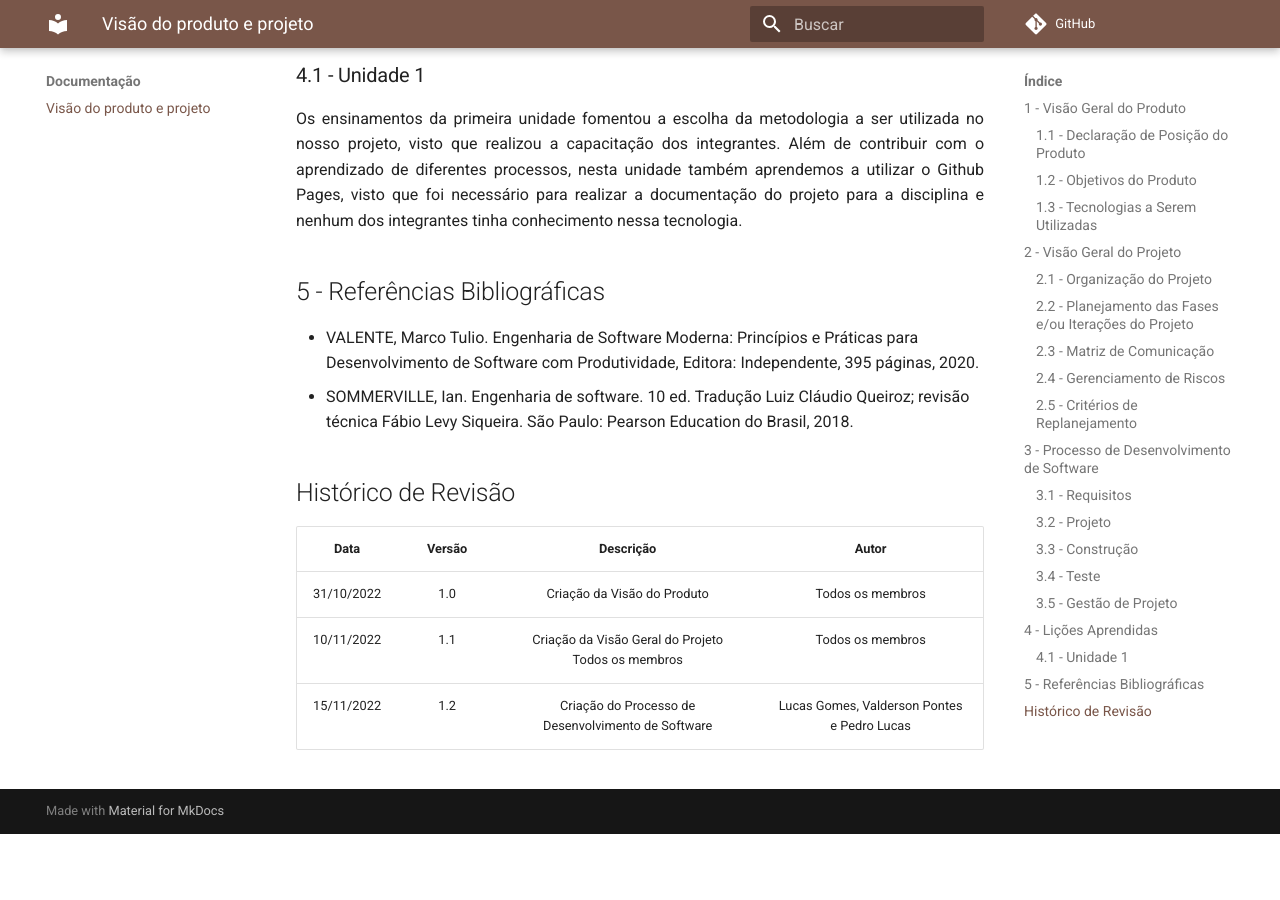
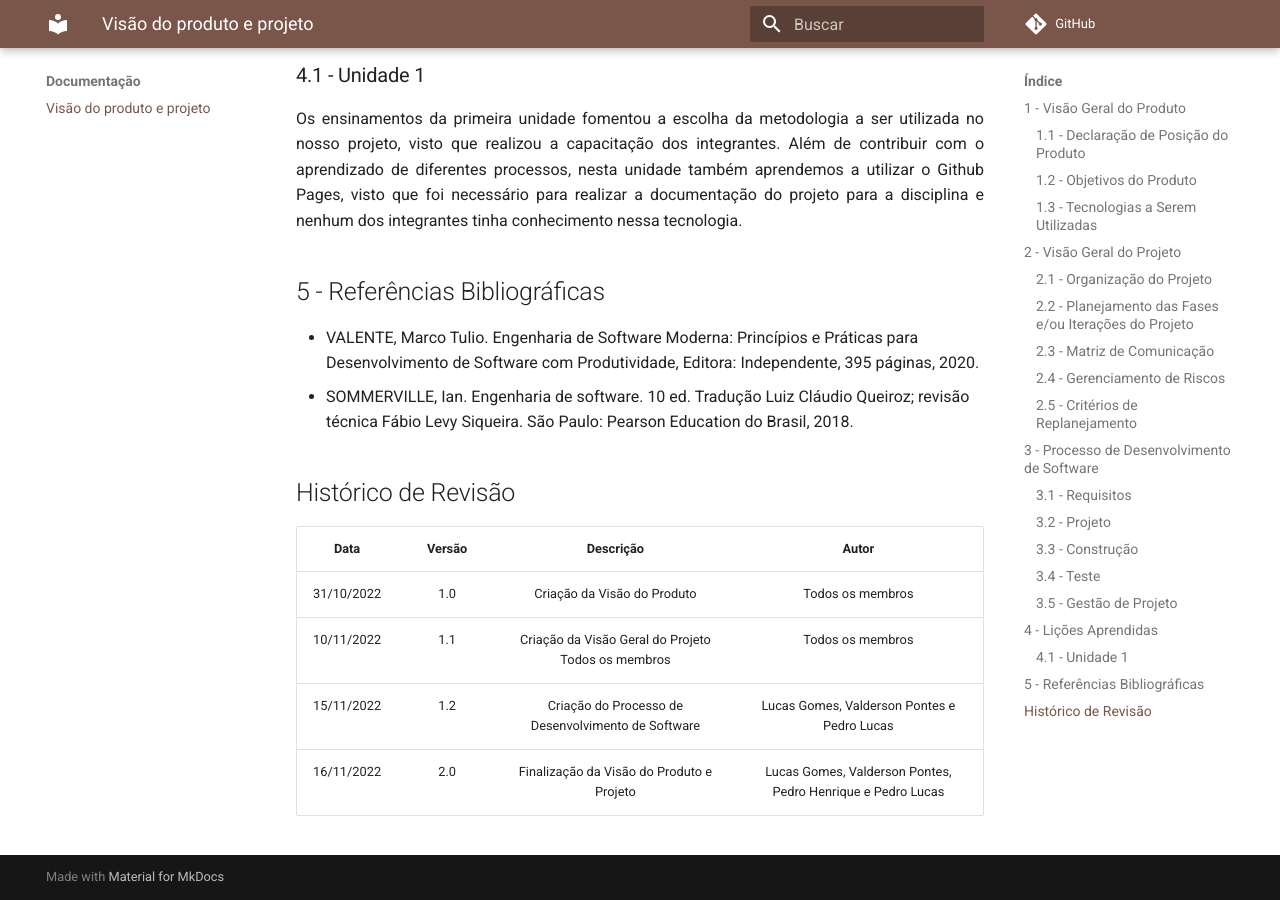
Before and after one commit to mdsreq-fga-unb/2022.2-Receitalista, an MkDocs documentation site: the page built from docs/visao-produto.md, in a window 1280 px wide and 900 px high, scrolled down 5345 px. Built offline with MkDocs 1.6.1 and Material for MkDocs 9.7.7, drawn with Linux system fonts in a browser that asks for light colours; comment, search, counter and statistics services are not loaded; before the commit the page ends 6179 px from its top, so only the background shows below that.

Commit message:
Update visao-produto.md

```diff
--- a/docs/visao-produto.md
+++ b/docs/visao-produto.md
@@ -133,3 +133,4 @@
 | 31/10/2022 | 1.0 | Criação da Visão do Produto | Todos os membros |
 | 10/11/2022 | 1.1 | Criação da Visão Geral do Projeto Todos os membros | Todos os membros |
 | 15/11/2022 | 1.2 | Criação do Processo de Desenvolvimento de Software | Lucas Gomes, Valderson Pontes e Pedro Lucas |
+| 16/11/2022 | 2.0 | Finalização da Visão do Produto e Projeto | Lucas Gomes, Valderson Pontes, Pedro Henrique e Pedro Lucas |
```
